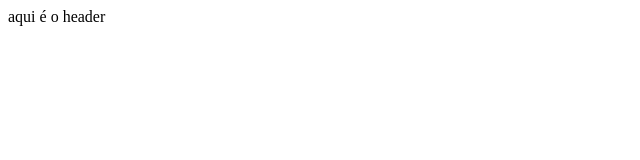
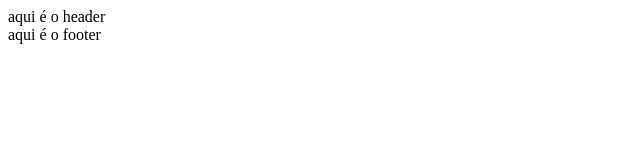
Before and after one commit to joaopedroortiz/TesteAulao, a plain HTML site: page index.html in a window 1280 px wide. Shown: the full height of the page, 0-640 px from the left. Drawn offline with Linux system fonts and the light colour scheme.

Commit message:
feat:Footer finalizado

```diff
--- a/index.html
+++ b/index.html
@@ -8,5 +8,6 @@
 </head>
 <body>
     <header>aqui é o header</header>
+    <footer>aqui é o footer</footer>
 </body>
 </html>
```
